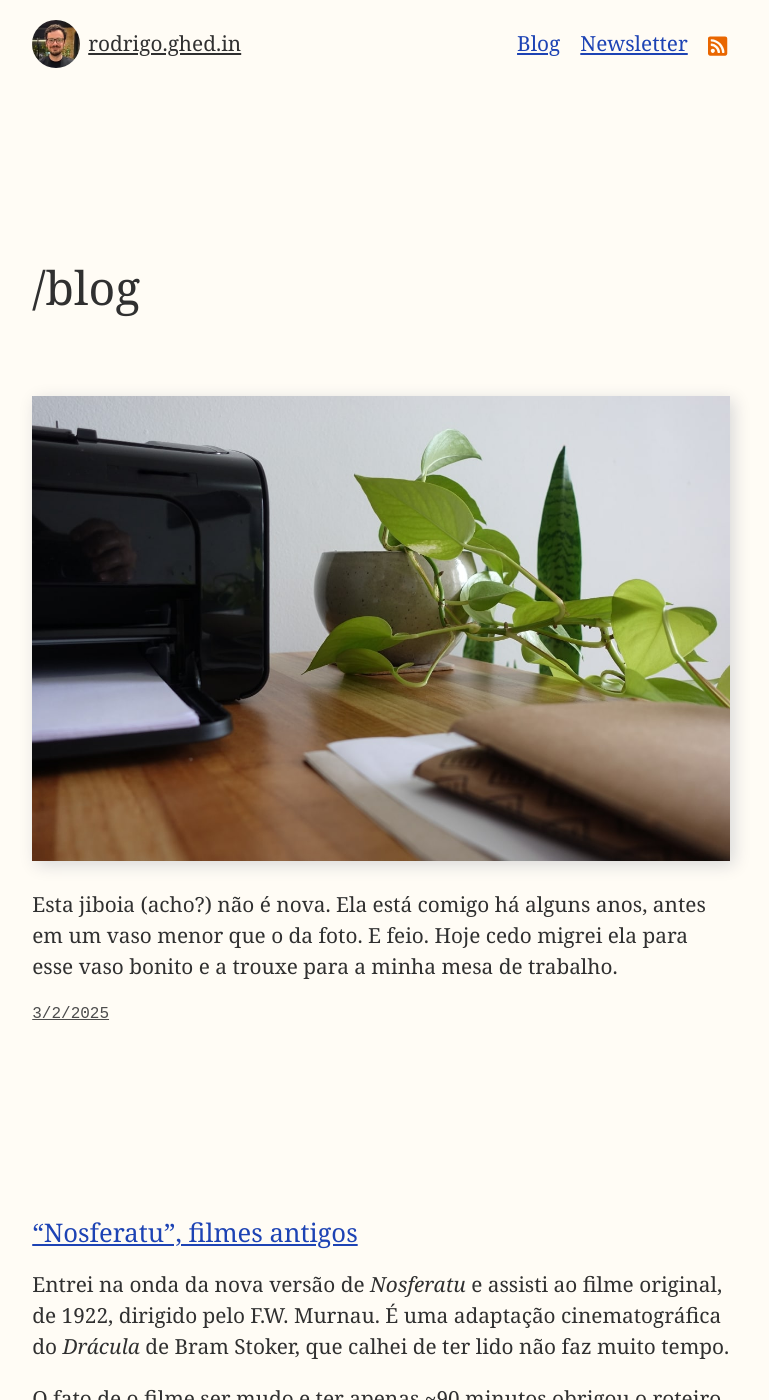
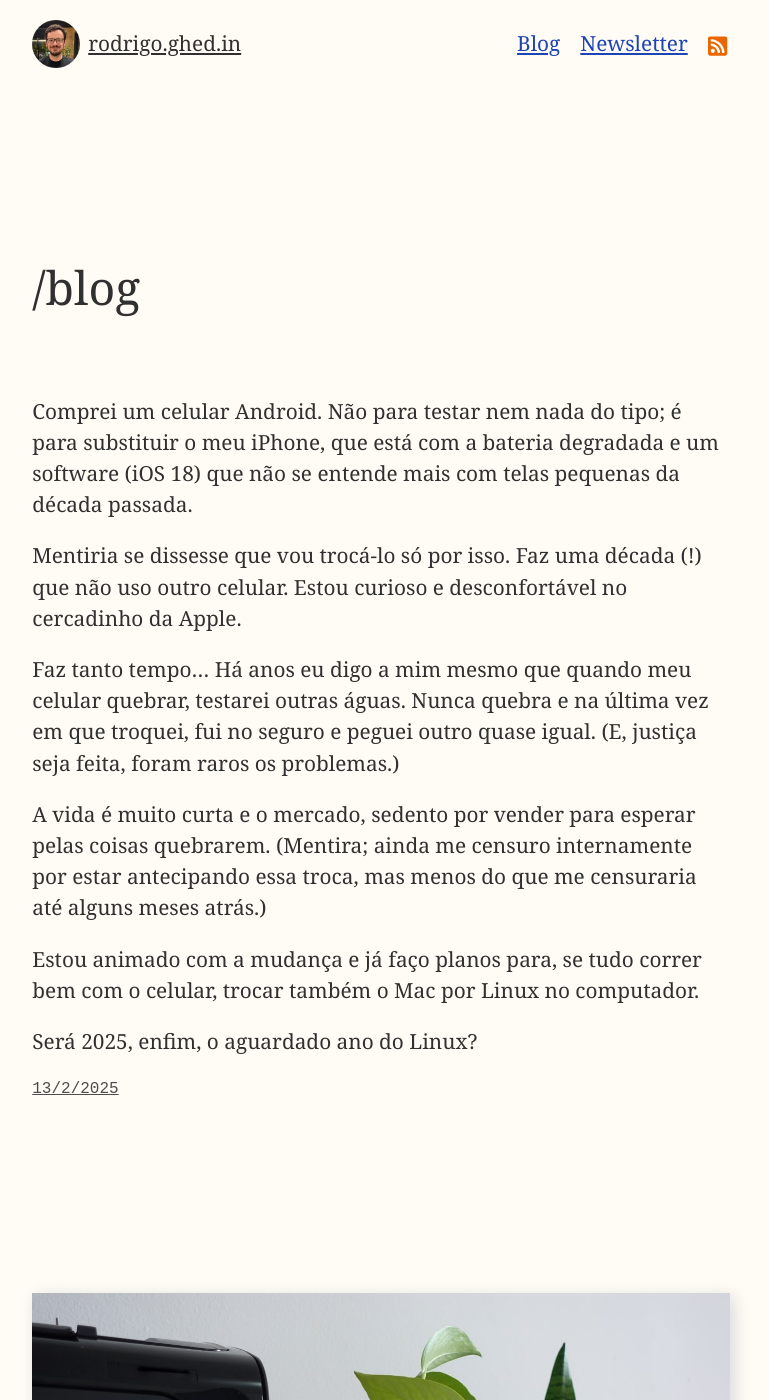
Before and after one commit to rghedin/rodrigoghedin, a Jekyll site: the page built from blog.md, in a window 1280 px wide and 1400 px high. Shown: the whole window, without its empty margins (259-1028 px from the left). Built offline with Jekyll 4.4.1, drawn with Linux system fonts in a browser that asks for light colours; the list of posts is cut into pages by our own code; some of the changed text lies outside the part shown.

Commit message:
Post “Comprei um celular Android. Não para testar nem nada do…”

```diff
--- a/_includes/head.html
+++ b/_includes/head.html
@@ -7,7 +7,7 @@
     <title>{{ page.title | truncate: 45, "…"}} | {{ site.title }}</title>
     <meta name="description" content="{{ page.content | strip_html | truncate: 120, '…' }}">
     <meta name="fediverse:creator" content="@manualdousuario@mastodon.social" />
-    <link rel="alternate" type="application/atom+xml" href="{{ site.baseurl }}/feed.xml">
+    {% feed_meta %}
     {% if page.layout == 'default' or page.layout == 'page' %}<meta name="robots" content="index,follow">{% else %}<meta name="robots" content="noindex,follow">{% endif %}
     <!--Template baseado no jekyllBear https://knhash.in/jekyllBear -->
 
--- /dev/null
+++ b/_posts/2025/2/2025-02-13-comprei-um-celular-android.md
@@ -0,0 +1,19 @@
+---
+layout: post
+type: aside
+title: "Comprei um celular Android. Não para testar nem nada do…"
+date: 2025-02-13 18:25 -0300
+categories: notinhas
+excerpt: Comprei um celular Android. Não para testar nem nada do tipo; é para substituir o meu iPhone, que está com a bateria degradada e um software (iOS 18) que não se entende mais com telas pequenas da década passada…
+---
+Comprei um celular Android. Não para testar nem nada do tipo; é para substituir o meu iPhone, que está com a bateria degradada e um software (iOS&nbsp;18) que não se entende mais com telas pequenas da década passada.
+
+Mentiria se dissesse que vou trocá-lo só por isso. Faz uma década (!) que não uso outro celular. Estou curioso e desconfortável no cercadinho da Apple.
+
+Faz tanto tempo… Há anos eu digo a mim mesmo que quando meu celular quebrar, testarei outras águas. Nunca quebra e na última vez em que troquei, fui no seguro e peguei outro quase igual. (E, justiça seja feita, foram raros os problemas.)
+
+A vida é muito curta e o mercado, sedento por vender para esperar pelas coisas quebrarem. (Mentira; ainda me censuro internamente por estar antecipando essa troca, mas menos do que me censuraria até alguns meses atrás.)
+
+Estou animado com a mudança e já faço planos para, se tudo correr bem com o celular, trocar também o Mac por Linux no computador.
+
+Será 2025, enfim, o aguardado ano do Linux?
```
Also changed, not shown: Gemfile.lock.
